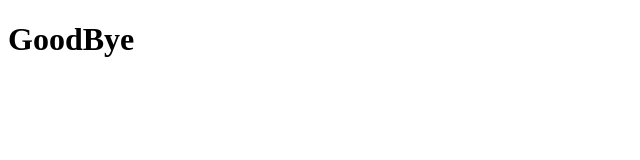
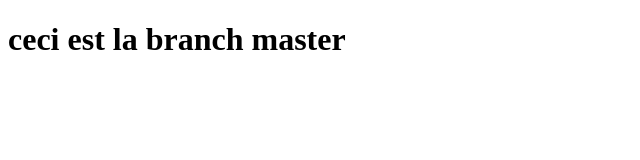
Before and after one commit to Mkaranfil/exo_final_git_prenom, a plain HTML site: page index.html in a window 1280 px wide. Shown: the whole page, without its empty margins (0-640 px from the left). Drawn offline with Linux system fonts and the light colour scheme.

Commit message:
changement du contenu du h1 par 'ceci est la branch master

```diff
--- a/index.html
+++ b/index.html
@@ -7,7 +7,7 @@
 </head>
 <body>
 
-    <h1>GoodBye</h1>
+    <h1>ceci est la branch master</h1>
 
 </body>
 </html>
```
Also changed, not shown: 2 other files.
